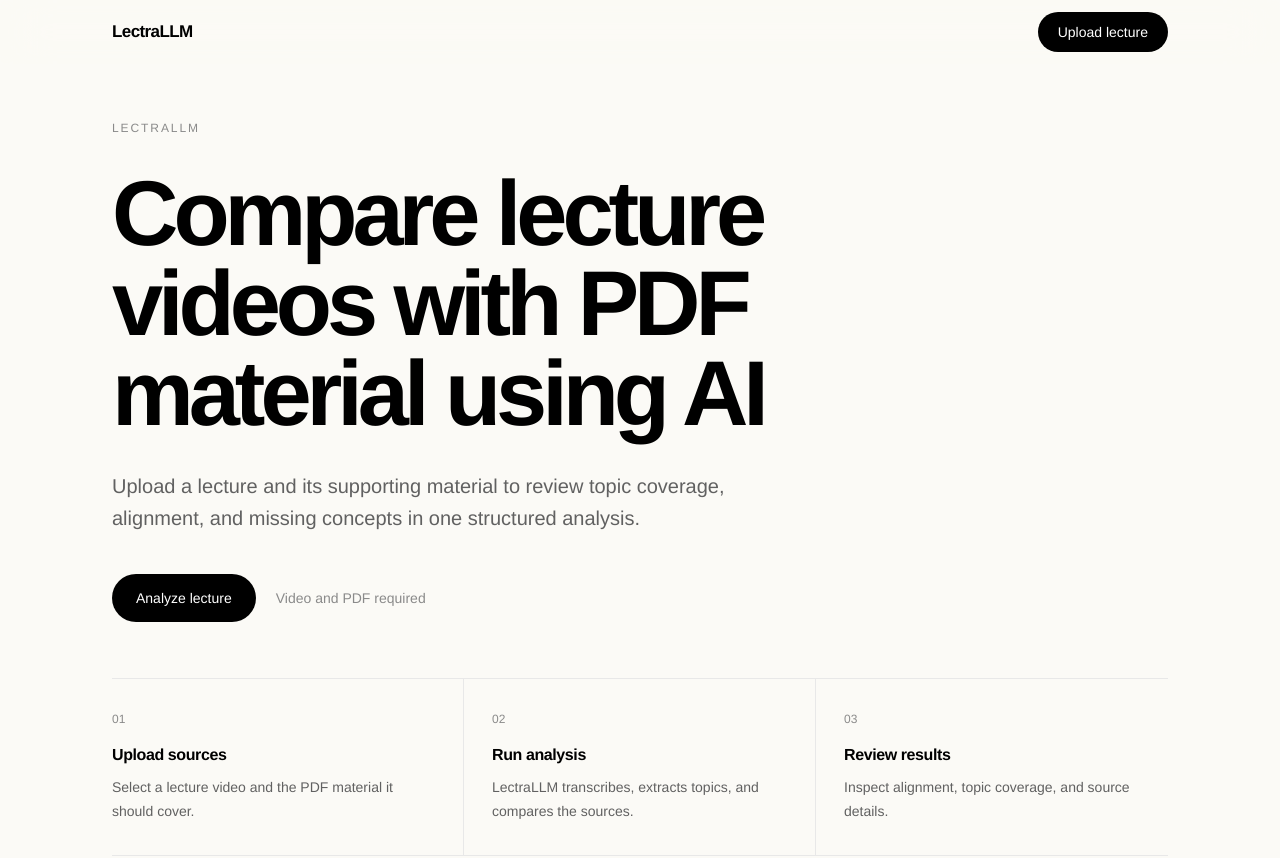
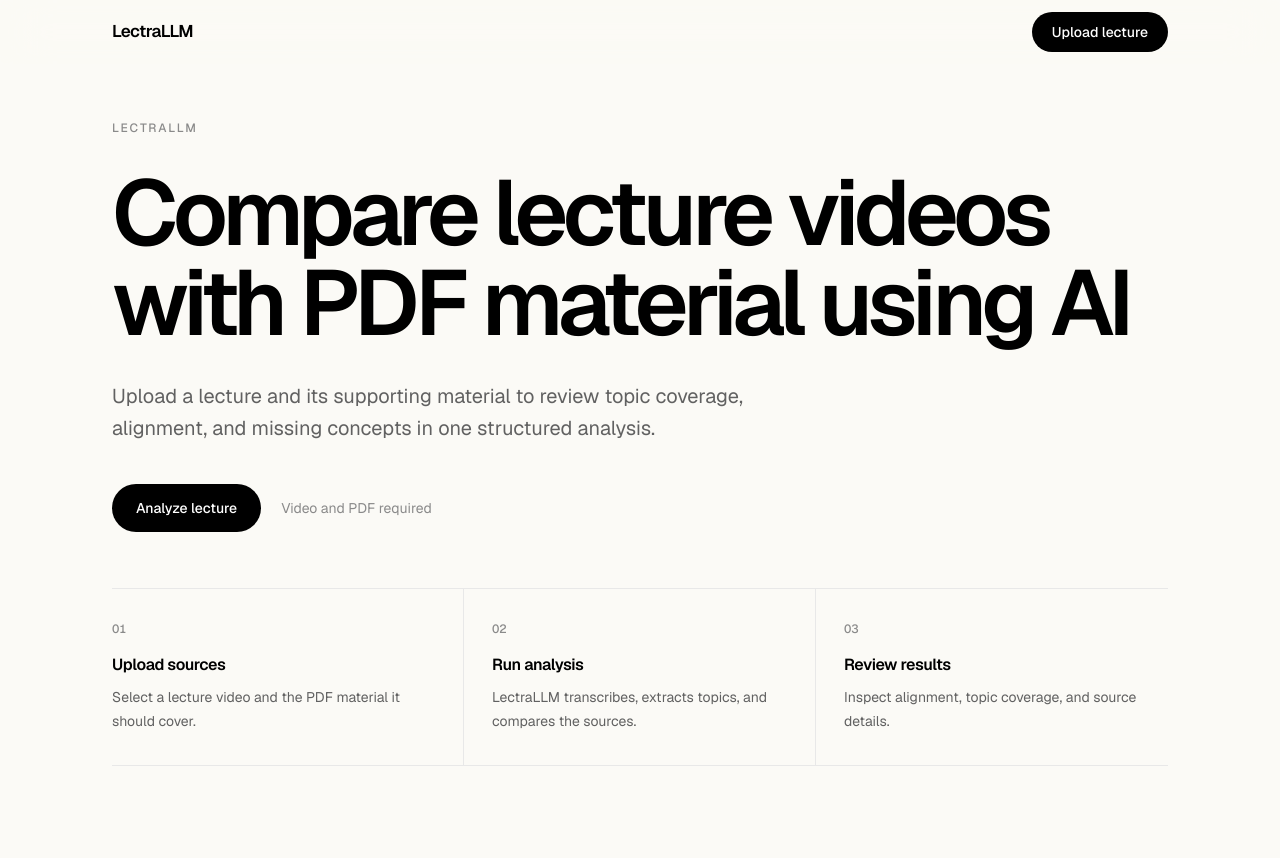
Before and after one commit to Himvni16/LectraLLM, a Next.js app: page / in a window 1280 px wide. Shown: the top 858 px of the page. After the commit the page ends 822 px from the top, so only its background shows below. Built offline with nearby package versions, Linux system fonts and the light colour scheme.

Commit message:
font weight change

```diff
--- a/src/app/globals.css
+++ b/src/app/globals.css
@@ -33,6 +33,7 @@ body {
   background: var(--background);
   color: var(--foreground);
   font-family:
+    var(--font-geist-sans),
     Geist,
     "Geist Fallback",
     "Helvetica Neue",
--- a/src/app/layout.tsx
+++ b/src/app/layout.tsx
@@ -1,8 +1,15 @@
 import type { Metadata } from "next";
+import { Geist } from "next/font/google";
 
 import { Header } from "@/components/header";
 
 import "./globals.css";
+
+const geist = Geist({
+  display: "swap",
+  subsets: ["latin"],
+  variable: "--font-geist-sans",
+});
 
 export const metadata: Metadata = {
   title: "LectraLLM",
@@ -16,7 +23,7 @@ export default function RootLayout({
 }>) {
   return (
     <html lang="en">
-      <body>
+      <body className={geist.variable}>
         <Header />
         {children}
       </body>
--- a/src/components/analysis-dashboard.tsx
+++ b/src/components/analysis-dashboard.tsx
@@ -389,7 +389,7 @@ function TopicCoverage({ topics }: { topics: DashboardTopicRow[] }) {
       className="dashboard-panel !pt-1 pb-5 sm:pb-6 lg:pr-8"
     >
       <h2
-        className="text-xl font-semibold tracking-tight text-zinc-950"
+        className="text-xl font-medium tracking-tight text-zinc-950"
         id="topic-coverage-heading"
       >
         Topic Coverage
```
